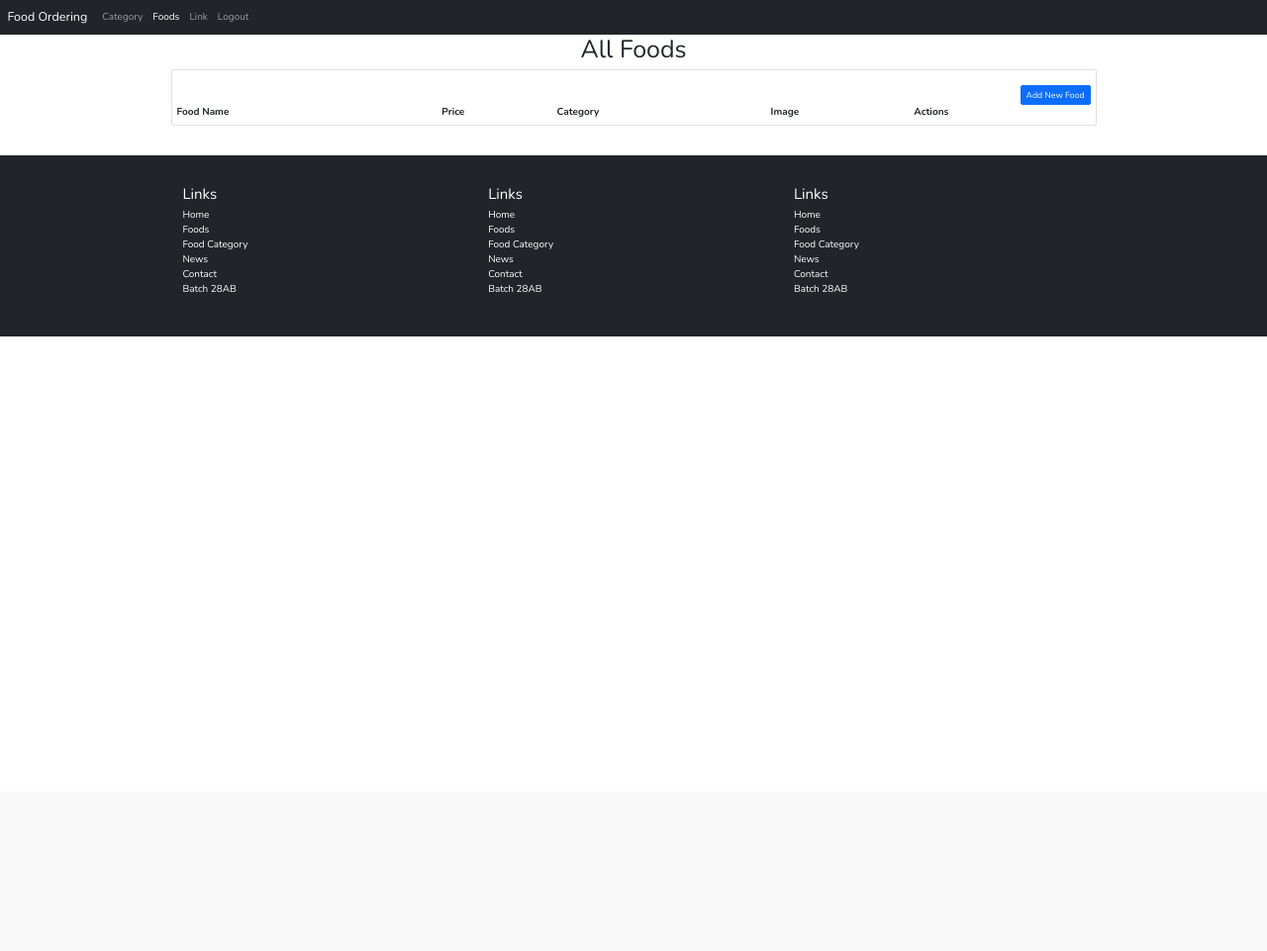
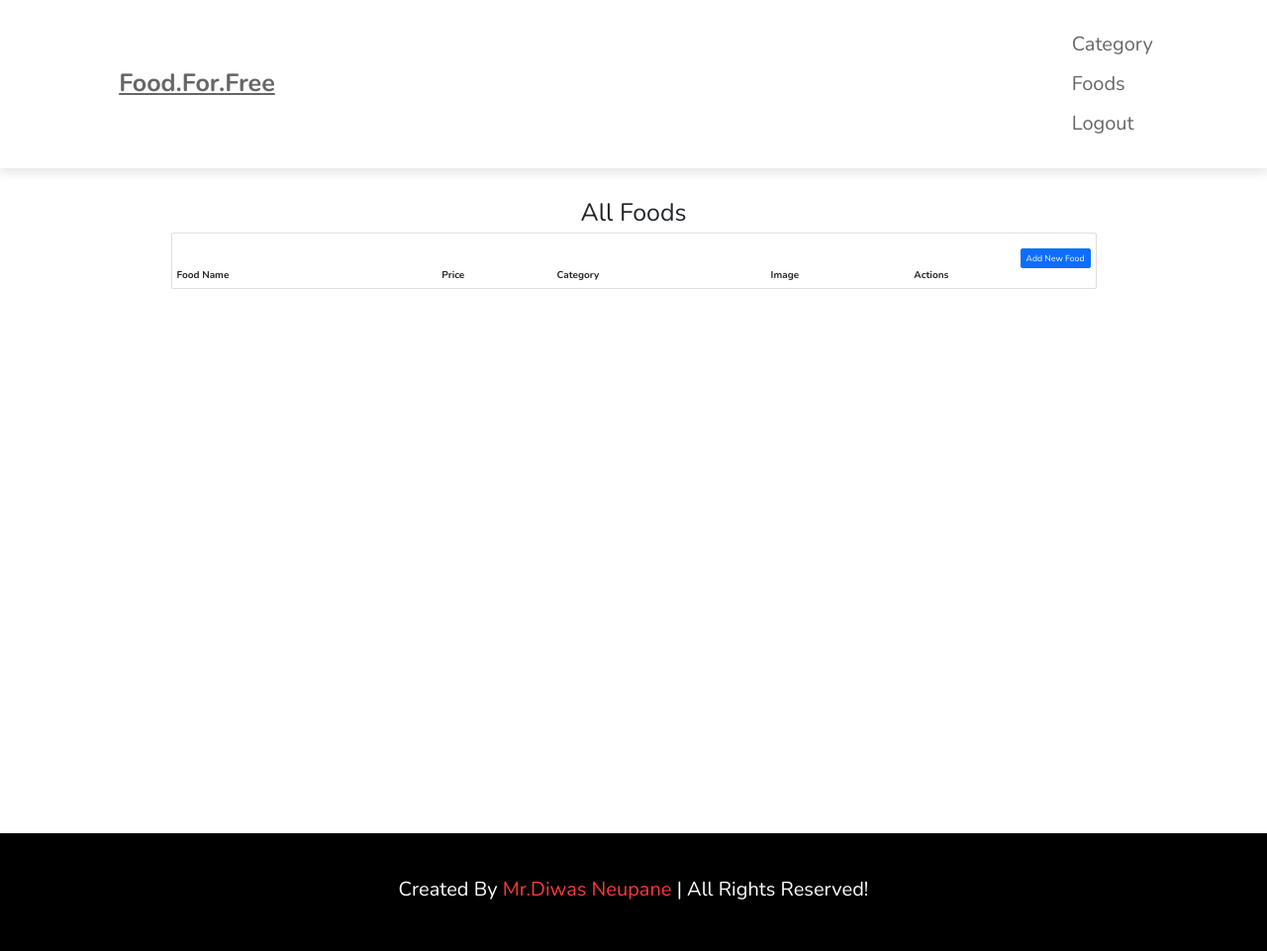
Before and after one commit to diwasneupane/final_assingment_28A_10731396_diwas_neupane, a Django app: page /foods/get_food in a window 1280 px wide. Shown: the whole page at 99% size. Before the commit the page ends 340 px from the top, so only its background shows below. Run offline with Django 3.2, Linux system fonts and the light colour scheme; the visitor is signed in with stand-in values (Sample User, id 1); data that the repository does not hold is empty; some libraries are stand-ins or nearby versions.

Commit message:
finalizing project

```diff
--- a/foodforfree/foods/templates/foods/get_category.html
+++ b/foodforfree/foods/templates/foods/get_category.html
@@ -4,7 +4,7 @@
 {% endblock%}
 
 {% block main_content %}
-<div class="container" >
+<div class="container "style="margin-top:100px;" >
     <div class="row">
 
         <div class="col-md-10 offset-md-1" style="margin-top:150px">
--- a/foodforfree/foods/templates/foods/get_food.html
+++ b/foodforfree/foods/templates/foods/get_food.html
@@ -4,7 +4,7 @@
 {% endblock%}
 
 {% block main_content %}
-<div class="container">
+<div class="container" style="margin-top:200px;">
     <div class="row">
 
         <div class="col-md-10 offset-md-1">
@@ -12,7 +12,7 @@
             {% include 'messages.html' %}
             <div class="card py-2 px-2">
                 <a class="btn btn-primary btn-sm ms-auto"
-                href="/foods/food_form"
+                   href="/foods/food_form"
                 >Add New Food</a>
                 <table class="table-striped">
                     <tr>
@@ -28,11 +28,11 @@
                         <td> {{ i.food_name }}</td>
                         <td> {{ i.food_price }}</td>
                         <td> {{ i.category.category_name }}</td>
-                        <td><img src="/{{i.food_image}}" width="200"> </td>
+                        <td><img src="/{{i.food_image}}" width="200"></td>
                         <td><a class="btn btn-primary btn-sm" href="/foods/update_food/{{i.id}}">Edit</a> &nbsp;
                             <a class="btn btn-danger btn-sm"
                                href="/foods/delete_food/{{i.id}}"
-                               onclick="return confirm('Are you sure want to delete this food?')" >Delete</a></td>
+                               onclick="return confirm('Are you sure want to delete this food?')">Delete</a></td>
 
                     </tr>
                     {% endfor %}
--- a/foodforfree/templates/footer-admin.html
+++ b/foodforfree/templates/footer-admin.html
@@ -1,37 +1,15 @@
-<div class="container-fluid p-5 bg-dark text-white mt-5">
-    <div class="row justify-content-center">
-        <div class="first col-md-3">
-            <h4>Links</h4>
-            <ul class="list-unstyled">
-                <li>Home</li>
-                <li>Foods</li>
-                <li>Food Category</li>
-                <li>News</li>
-                <li>Contact</li>
-                <li>Batch 28AB</li>
-            </ul>
-        </div>
-        <div class="second col-md-3">
-            <h4>Links</h4>
-            <ul class="list-unstyled">
-                <li>Home</li>
-                <li>Foods</li>
-                <li>Food Category</li>
-                <li>News</li>
-                <li>Contact</li>
-                <li>Batch 28AB</li>
-            </ul>
-        </div>
-        <div class="third col-md-3">
-            <h4>Links</h4>
-            <ul class="list-unstyled">
-                <li>Home</li>
-                <li>Foods</li>
-                <li>Food Category</li>
-                <li>News</li>
-                <li>Contact</li>
-                <li>Batch 28AB</li>
-            </ul>
-        </div>
-    </div>
-</div>
+{% load static %}
+<section class="footer" style="margin-top:550px;">
+
+
+    <h1 class="credit"> created by <span> mr.Diwas Neupane </span> | all rights reserved! </h1>
+
+</section>
+
+<!-- scroll top button  -->
+<a href="#home" class="fas fa-angle-up" id="scroll-top"></a>
+
+<!-- loader  -->
+
+
+<!-- custom js file link  -->
--- a/foodforfree/templates/header-admin.html
+++ b/foodforfree/templates/header-admin.html
@@ -1,10 +1,10 @@
-<nav class="navbar navbar-expand-lg navbar-dark bg-dark">
-  <div class="container-fluid">
-    <a class="navbar-brand" href="/admins/dashboard">Food Ordering</a>
-    <button class="navbar-toggler" type="button" data-bs-toggle="collapse" data-bs-target="#navbarSupportedContent" aria-controls="navbarSupportedContent" aria-expanded="false" aria-label="Toggle navigation">
-      <span class="navbar-toggler-icon"></span>
-    </button>
-    <div class="collapse navbar-collapse" id="navbarSupportedContent">
+<header>
+
+    <a href="/" class="logo"><i class="fas fa-utensils" "></i>food.for.free</a>
+
+    <div id="menu-bar" class="fas fa-bars"></div>
+
+    <nav class="navbar">
         <ul class="navbar-nav me-auto mb-2 mb-lg-0">
             <li class="nav-item">
                 <a class="nav-link {{activate_category}}"
@@ -14,7 +14,7 @@
                 <a class="nav-link {{activate_food}}" href="/foods/get_food">Foods</a>
             </li>
             <li class="nav-item">
-          <a class="nav-link" href="#">Link</a>
+<!--                <a class="nav-link" href="#">Link</a>-->
                 {% if user.is_authenticated %}
             </li>
             <li class="nav-item">
@@ -30,7 +30,9 @@
             {% endif %}
 
         </ul>
+    </nav>
 
-    </div>
-  </div>
-</nav>
+</header>
+
+
+<!-- footer section  -->
--- a/foodforfree/templates/layout-admin.html
+++ b/foodforfree/templates/layout-admin.html
@@ -18,6 +18,7 @@
     {% include 'footer-admin.html' %}
 
 </div>
+
 <script src="https://cdn.jsdelivr.net/npm/bootstrap@5.1.0/dist/js/bootstrap.bundle.min.js" integrity="sha384-U1DAWAznBHeqEIlVSCgzq+c9gqGAJn5c/t99JyeKa9xxaYpSvHU5awsuZVVFIhvj" crossorigin="anonymous"></script>
 </body>
 </html>
```
Lines whose indentation alone changed are shown as unchanged.
